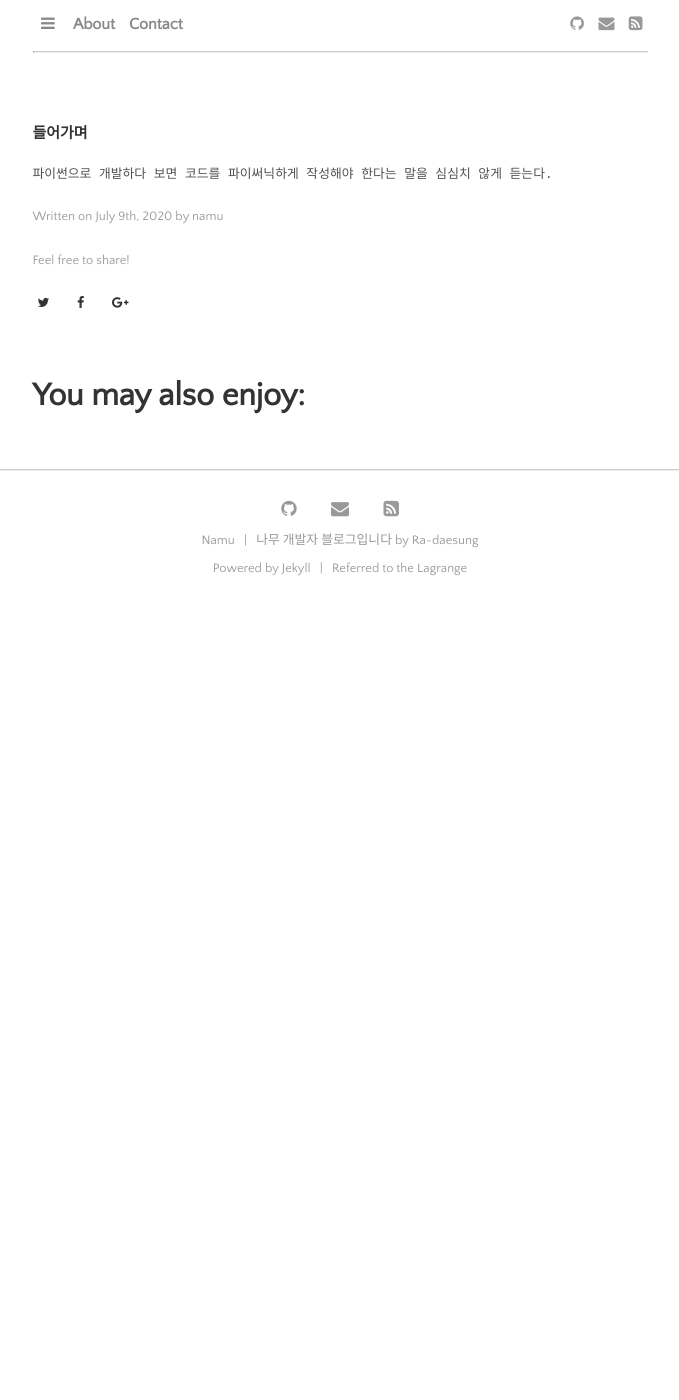
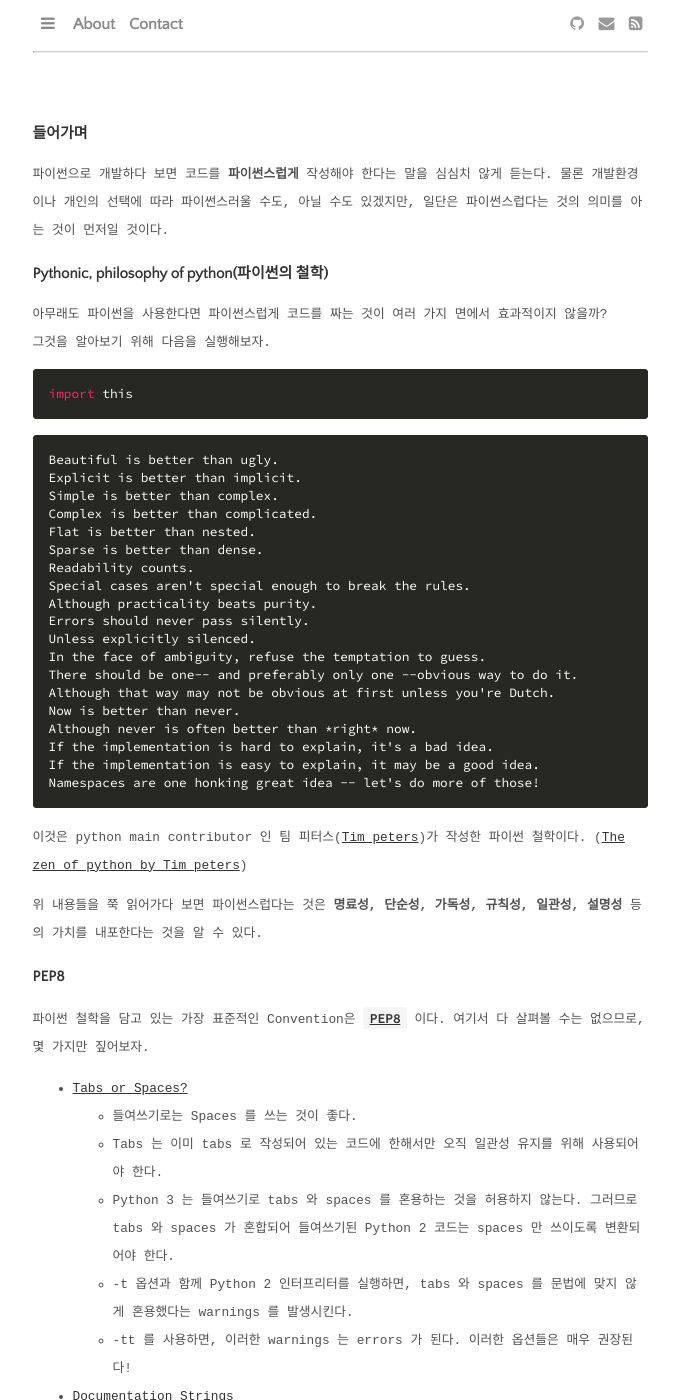
Before and after one commit to daesungRa/namu, a Jekyll site: the page built from _posts/python/2020-07-09-what-is-pythonic.markdown, in a window 1280 px wide and 1400 px high, scrolled down 527 px. Shown: the whole window, without its empty margins (300-979 px from the left). Built offline with Jekyll 4.4.1, drawn with Linux system fonts in a browser that asks for light colours; some web fonts are replaced; before the commit the page ends 1157 px from its top, so only the background shows below that; some of the changed text lies outside the part shown.

Commit message:
python-post: Add pythonic

````diff
--- a/_posts/python/2020-07-09-what-is-pythonic.markdown
+++ b/_posts/python/2020-07-09-what-is-pythonic.markdown
@@ -11,4 +11,76 @@ image-view: true
 
 ### 들어가며
 
-파이썬으로 개발하다 보면 코드를 파이써닉하게 작성해야 한다는 말을 심심치 않게 듣는다.
+파이썬으로 개발하다 보면 코드를 **파이썬스럽게** 작성해야 한다는 말을 심심치 않게 듣는다.
+물론 개발환경이나 개인의 선택에 따라 파이썬스러울 수도, 아닐 수도 있겠지만,
+일단은 파이썬스럽다는 것의 의미를 아는 것이 먼저일 것이다.
+
+### Pythonic, philosophy of python(파이썬의 철학)
+
+아무래도 파이썬을 사용한다면 파이썬스럽게 코드를 짜는 것이 여러 가지 면에서 효과적이지 않을까?<br>
+그것을 알아보기 위해 다음을 실행해보자.
+
+```python
+import this
+```
+```text
+Beautiful is better than ugly.
+Explicit is better than implicit.
+Simple is better than complex.
+Complex is better than complicated.
+Flat is better than nested.
+Sparse is better than dense.
+Readability counts.
+Special cases aren't special enough to break the rules.
+Although practicality beats purity.
+Errors should never pass silently.
+Unless explicitly silenced.
+In the face of ambiguity, refuse the temptation to guess.
+There should be one-- and preferably only one --obvious way to do it.
+Although that way may not be obvious at first unless you're Dutch.
+Now is better than never.
+Although never is often better than *right* now.
+If the implementation is hard to explain, it's a bad idea.
+If the implementation is easy to explain, it may be a good idea.
+Namespaces are one honking great idea -- let's do more of those!
+```
+이것은 python main contributor 인 팀 피터스([Tim peters](https://en.wikipedia.org/wiki/Tim_Peters_(software_engineer)))가
+작성한 파이썬 철학이다. ([The zen of python by Tim peters](https://www.python.org/dev/peps/pep-0020/#id2))
+
+위 내용들을 쭉 읽어가다 보면 파이썬스럽다는 것은
+**명료성, 단순성, 가독성, 규칙성, 일관성, 설명성** 등의 가치를 내포한다는 것을 알 수 있다.
+
+### PEP8
+
+파이썬 철학을 담고 있는 가장 표준적인 Convention은 [**```PEP8```**](https://www.python.org/dev/peps/pep-0008/) 이다.
+여기서 다 살펴볼 수는 없으므로, 몇 가지만 짚어보자.
+
+- [Tabs or Spaces?](https://www.python.org/dev/peps/pep-0008/#id18)
+    - 들여쓰기로는 Spaces 를 쓰는 것이 좋다.
+    - Tabs 는 이미 tabs 로 작성되어 있는 코드에 한해서만 오직 일관성 유지를 위해 사용되어야 한다.
+    - Python 3 는 들여쓰기로 tabs 와 spaces 를 혼용하는 것을 허용하지 않는다.
+    그러므로 tabs 와 spaces 가 혼합되어 들여쓰기된 Python 2 코드는 spaces 만 쓰이도록 변환되어야 한다.
+    - -t 옵션과 함께 Python 2 인터프리터를 실행하면, tabs 와 spaces 를 문법에 맞지 않게 혼용했다는 warnings 를 발생시킨다.
+    - -tt 를 사용하면, 이러한 warnings 는 errors 가 된다. 이러한 옵션들은 매우 권장된다!
+
+- [Documentation Strings](https://www.python.org/dev/peps/pep-0008/#id33)
+    - 좋은 documentation strings(a.k.a "docstrings")를 위한 컨벤션은 [PEP 257](https://www.python.org/dev/peps/pep-0257)에
+    있다.
+    - 모든 public 모듈, 함수, 클래스, 메서드에 ```docstring```을 쓸것. ```Docstring```은 public이 아닌 메서드에서 필수는 아니지만,
+    그 메서드가 어떤 동작을 하는지를 설명하는 주석을 달아야 한다. 이 주석은 ```def``` 라인 이후에 나타나야 한다.
+    - [PEP 257](https://www.python.org/dev/peps/pep-0257)는 좋은 ```docstring``` 규칙을 설명한다. 특히, 여러 줄로 이루어진
+    ```docstring```의 종료지점으로 쓰이는 ```double-triple quotation```이 개별 라인으로 존재해야 한다는 사실을 유념할 것.
+
+    ```text
+    """Return a foobang
+
+    Optional plotz says to frobnicate the bizbaz first.
+    """
+    ```
+
+- [Package and Module Names](https://www.python.org/dev/peps/pep-0008/#id40)
+    - 모듈은 짧은 ```all-lowercase``` 이름을 갖는다.
+    그리고 모듈명의 가독성을 높이기 위해서 밑줄```Underscores```을 사용할 수 있다.
+    파이썬 패키지 또한 짧은 ```all-lowercase``` 이름을 짓되, 밑줄```Underscores```은 가급적 사용하지 않는 것이 좋다.
+    - C 혹은 C++로 쓰여진 확장모듈이 고수준의 인터페이스를 제공하는 추가적인 파이썬 모듈을 포함할 시(e.g more object oriented),
+    이 C/C++ 모듈은 ```leading underscore``` 를 갖는다(e.g _socket).
````
